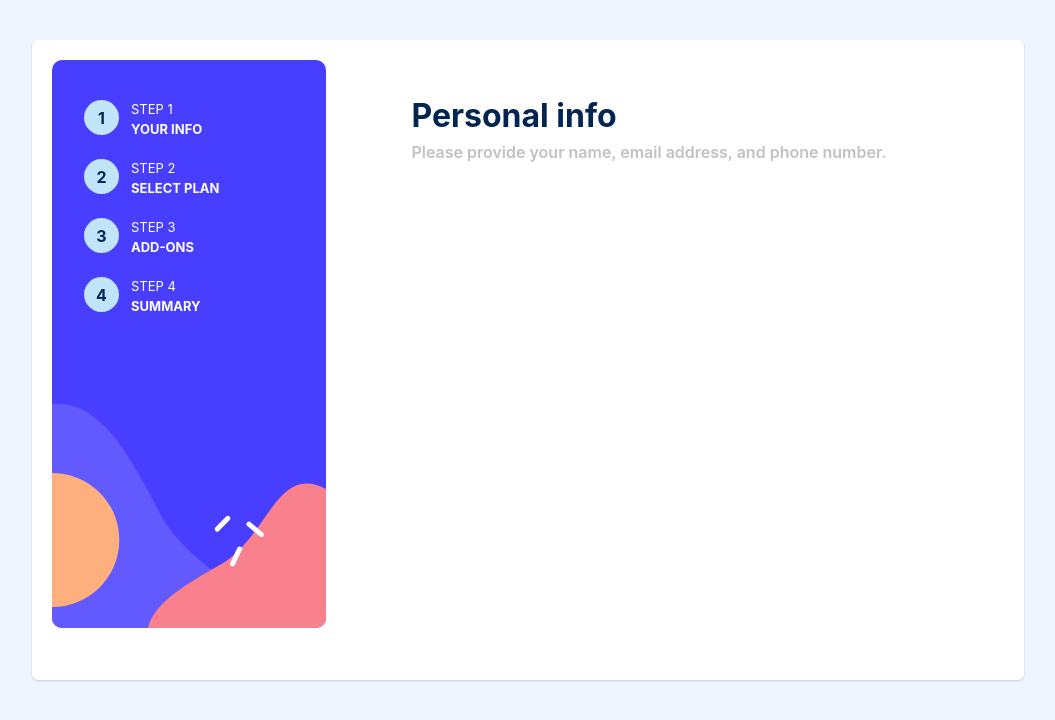
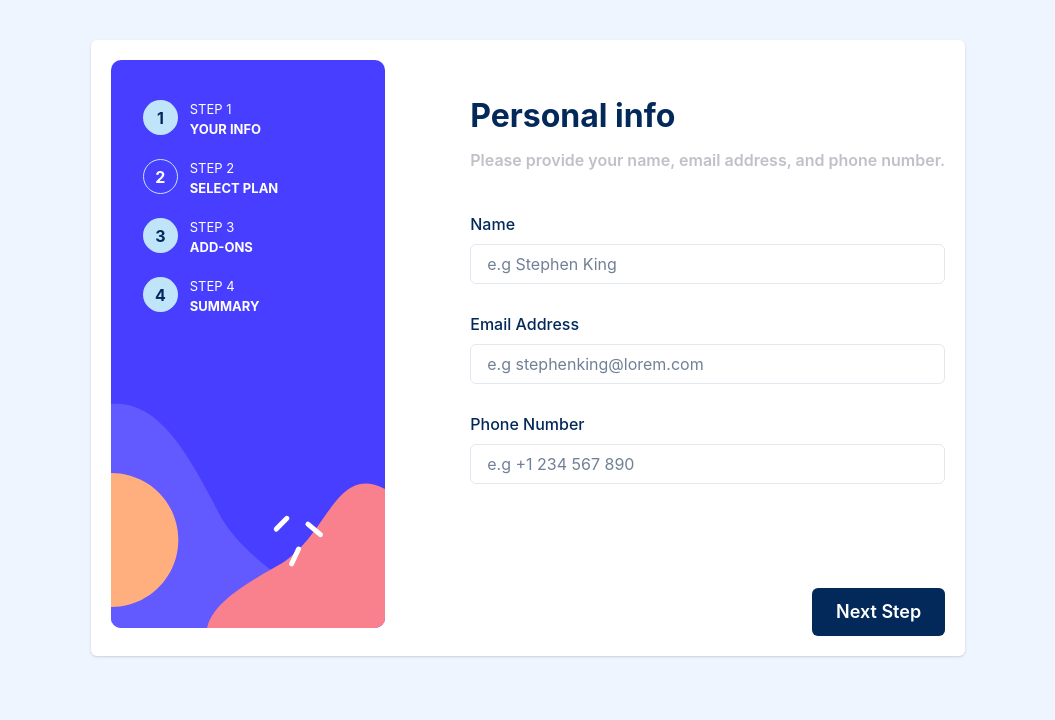
Before and after one commit to holydexboi/frontend-assessment, a React (Vite) app: page / in a window 1280 px wide. Shown: the top 720 px of the page, without its empty margins (112-1167 px from the left). Built offline with nearby package versions, Linux system fonts and the light colour scheme.

Commit message:
personal info form

```diff
--- a/src/main.tsx
+++ b/src/main.tsx
@@ -14,7 +14,7 @@ const config = {
 const customTheme = extendTheme({ config, styles: {
   global: (props: StyleFunctionProps) => ({
     body: {
-      bg: mode('#EFF5FF','string')(props),
+      bg: mode('#EEF5FF','string')(props),
     }
   })
 },
--- a/src/pages/Main.tsx
+++ b/src/pages/Main.tsx
@@ -6,13 +6,18 @@ import {
   Text,
   Circle,
   Flex,
+  FormControl,
+  FormLabel,
+  Input,
+  Spacer,
+  Button,
 } from "@chakra-ui/react";
 
 const Main = () => {
   return (
     <>
-      <Container maxW={"container.lg"} mt="10">
-        <Card height={"container.sm"} padding={"-2"}>
+      <Container centerContent maxW={"container.lg"} mt="10">
+        <Card>
           <CardBody>
             <Flex
               height={"full"}
@@ -23,7 +28,7 @@ const Main = () => {
             >
               <Flex direction={"column"} pt={"10"} px={"8"} gap={5}>
                 <Flex direction={"row"} gap={3}>
-                  <Circle size="35px" bg="#C0E5FA" color="#032552">
+                  <Circle size="35px" bg="#C0E5FA" color="#03295A">
                     <Text as="span" fontWeight="bold" fontSize="md">
                       1
                     </Text>
@@ -38,7 +43,7 @@ const Main = () => {
                   </Flex>
                 </Flex>
                 <Flex direction={"row"} gap={3}>
-                  <Circle size="35px" bg="#C0E5FA" color="#032552">
+                  <Circle size="35px" border={'1px'} borderColor={'#C0E5FA'} color="white">
                     <Text as="span" fontWeight="bold" fontSize="md">
                       2
                     </Text>
@@ -53,7 +58,7 @@ const Main = () => {
                   </Flex>
                 </Flex>
                 <Flex direction={"row"} gap={3}>
-                  <Circle size="35px" bg="#C0E5FA" color="#032552">
+                  <Circle size="35px" bg="#C0E5FA" color="#03295A">
                     <Text as="span" fontWeight="bold" fontSize="md">
                       3
                     </Text>
@@ -68,7 +73,7 @@ const Main = () => {
                   </Flex>
                 </Flex>
                 <Flex direction={"row"} gap={3}>
-                  <Circle size="35px" bg="#C0E5FA" color="#032552">
+                  <Circle size="35px" bg="#C0E5FA" color="#03295A">
                     <Text as="span" fontWeight="bold" fontSize="md">
                       4
                     </Text>
@@ -83,11 +88,11 @@ const Main = () => {
                   </Flex>
                 </Flex>
               </Flex>
-              <Flex direction={'column'} paddingTop={8}>
+              <Flex direction={"column"} paddingTop={8} gap={2}>
                 <Text
                   as="span"
                   fontWeight="bold"
-                  color={"#032552"}
+                  color={"#03295A"}
                   fontSize="xx-large"
                 >
                   Personal info
@@ -101,7 +106,35 @@ const Main = () => {
                   Please provide your name, email address, and phone number.
                 </Text>
 
-
+                <FormControl marginTop={8}>
+                  <FormLabel color={"#03295A"}>Name</FormLabel>
+                  <Input
+                    color={"#C0C1C8"}
+                    type="text"
+                    placeholder="e.g Stephen King"
+                  />
+                </FormControl>
+                <FormControl marginTop={'5'}>
+                  <FormLabel color={"#03295A"}>Email Address</FormLabel>
+                  <Input
+                    color={"#C0C1C8"}
+                    type="email"
+                    placeholder="e.g stephenking@lorem.com"
+                  />
+                </FormControl>
+                <FormControl marginTop={'5'}>
+                  <FormLabel color={"#03295A"}>Phone Number</FormLabel>
+                  <Input
+                    color={"#C0C1C8"}
+                    type="text"
+                    placeholder="e.g +1 234 567 890"
+                  />
+                </FormControl>
+                <Box alignSelf={'end'} marginTop={'24'}>
+                  <Button bgColor={"#03295A"} color={"white"} size="lg">
+                    Next Step
+                  </Button>
+                </Box>
               </Flex>
             </Flex>
           </CardBody>
```
